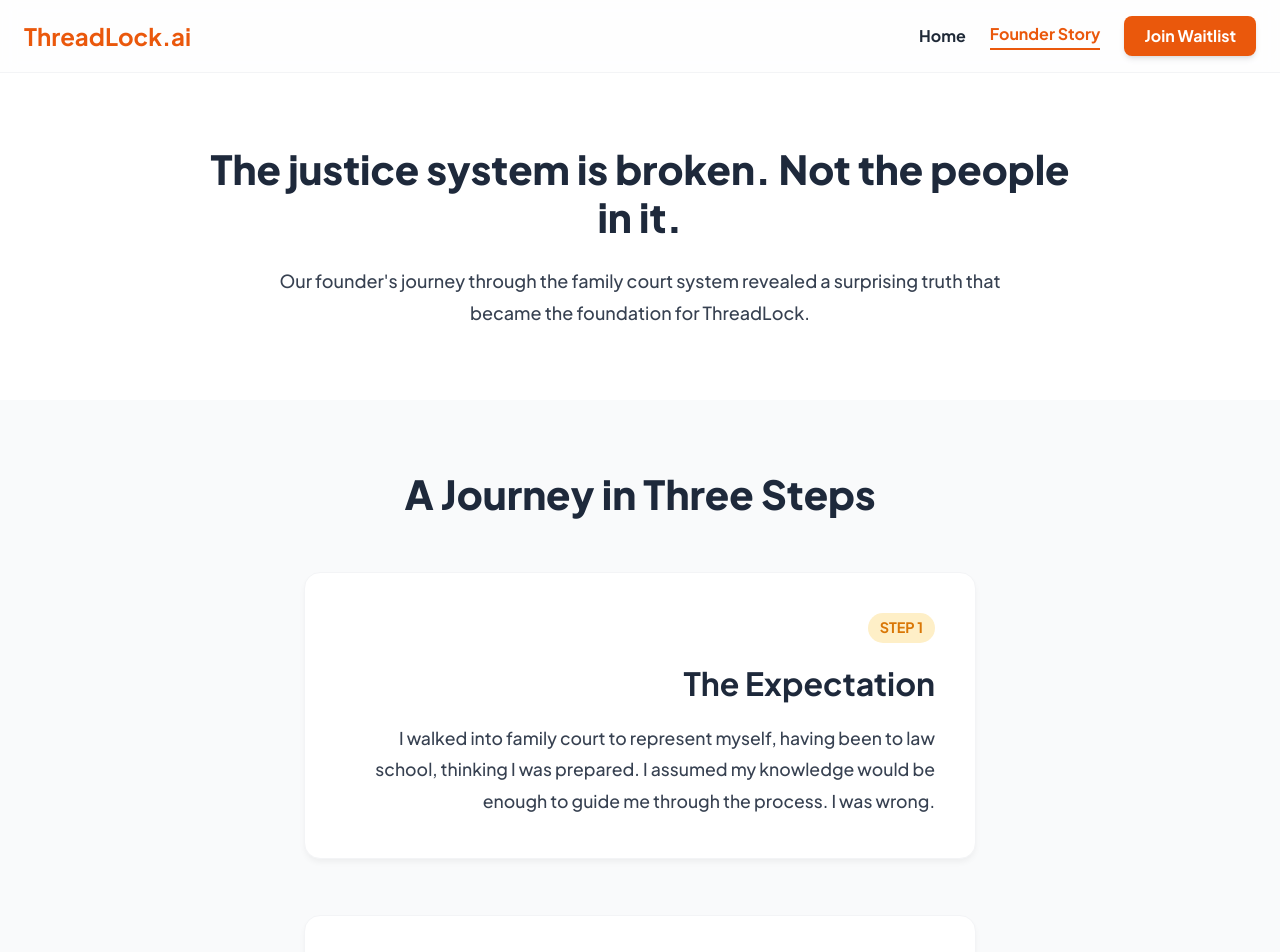
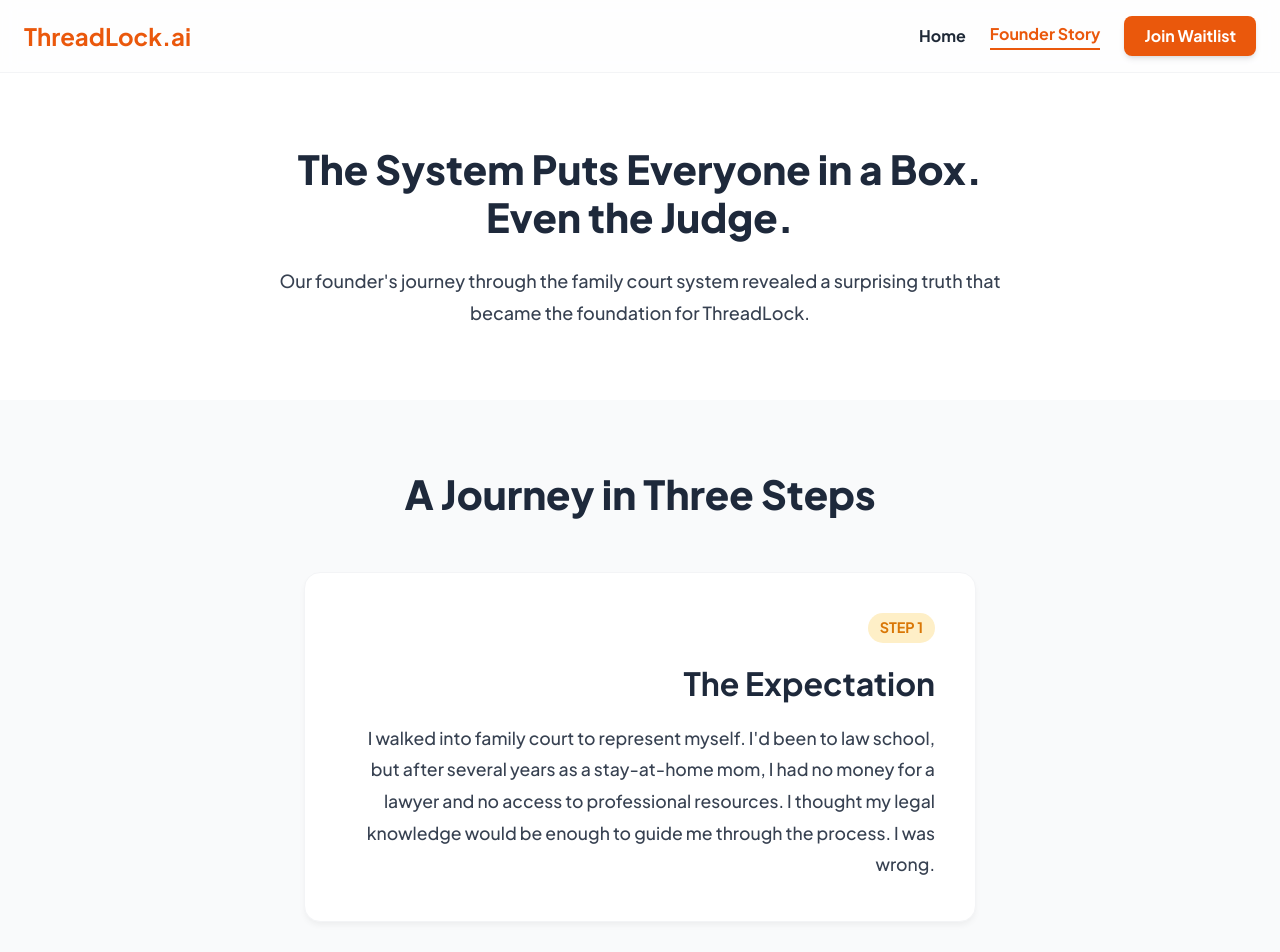
Before and after one commit to RedThreadGrp/ThreadLock, a Next.js app: page /founder-story in a window 1280 px wide. Shown: the top 952 px of the page. Built offline with nearby package versions, Linux system fonts and the light colour scheme.

Commit message:
Update founder-story.jsx

```diff
--- a/pages/founder-story.jsx
+++ b/pages/founder-story.jsx
@@ -289,7 +289,9 @@ export default function FounderStoryPage() {
           <section className="hero">
             <div className="max-w-4xl mx-auto">
                 <h2>
-                    The justice system is broken. Not the people in it.
+                    The System Puts Everyone in a Box.
+                    <br/>
+                    Even the Judge.
                 </h2>
                 <p>
                     Our founder's journey through the family court system revealed a surprising truth that became the foundation for ThreadLock.
@@ -304,7 +306,7 @@ export default function FounderStoryPage() {
                 <span className="step-number">STEP 1</span>
                 <h3>The Expectation</h3>
                 <p>
-                    I walked into family court to represent myself, having been to law school, thinking I was prepared. I assumed my knowledge would be enough to guide me through the process. I was wrong.
+                    I walked into family court to represent myself. I'd been to law school, but after several years as a stay-at-home mom, I had no money for a lawyer and no access to professional resources. I thought my legal knowledge would be enough to guide me through the process. I was wrong.
                 </p>
             </div>
 
```
